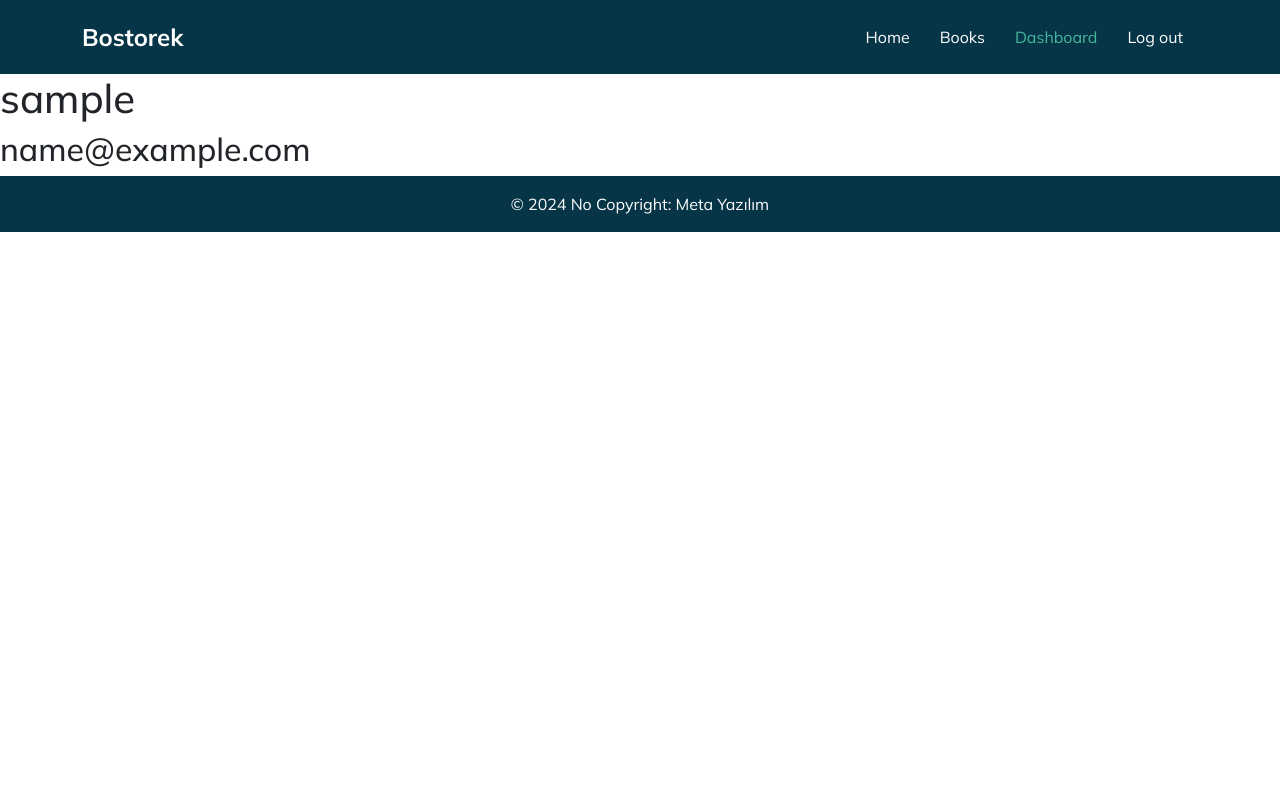
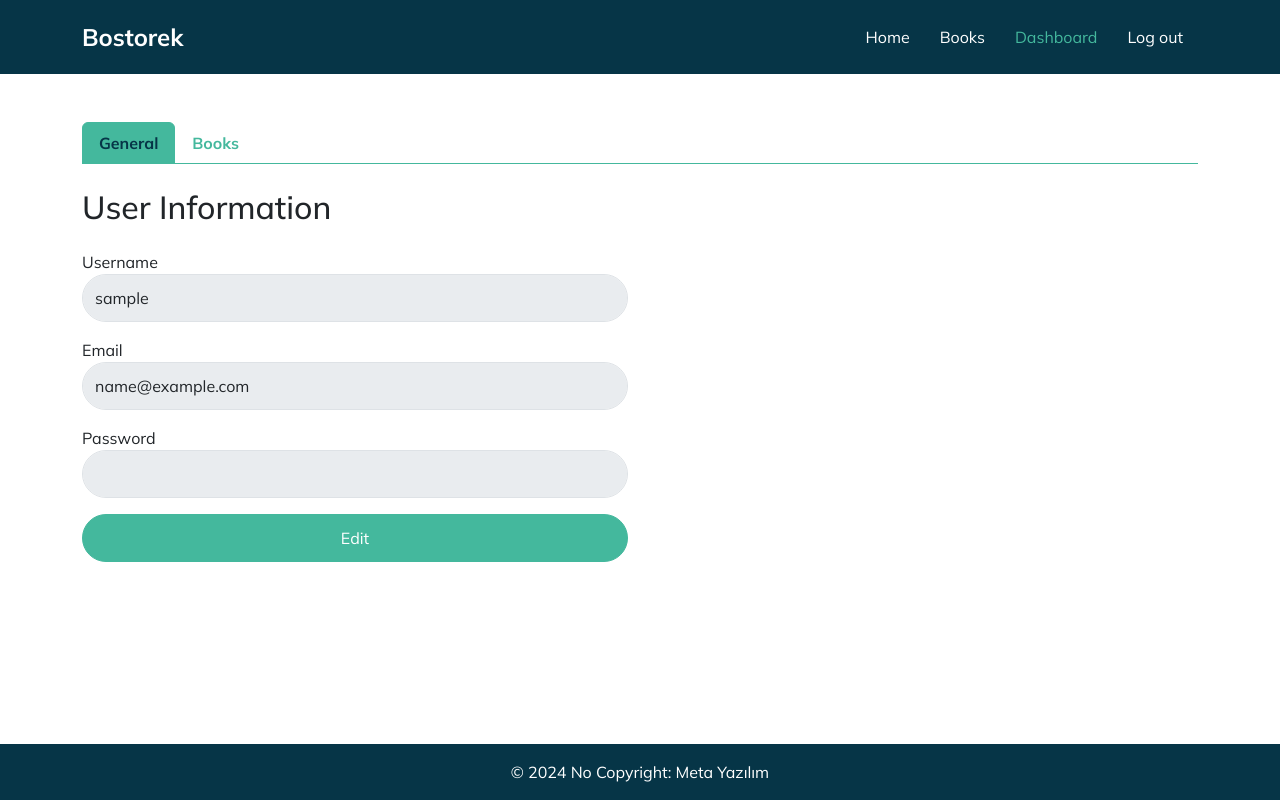
Before and after one commit to M-kemal/mevn-project, a Vue app in the folder frontend/: page /dashboard in a window 1280 px wide. Built offline with nearby package versions, Linux system fonts and the light colour scheme; no server answers; sample sign-in values are in the browser's storage.

Commit message:
dashboard edit-save

```diff
--- a/frontend/src/assets/styles.css
+++ b/frontend/src/assets/styles.css
@@ -36,6 +36,7 @@ a {
   height: 48px;
   background-color: #44b89d !important;
   border: 1px solid #44b89d !important;
+  min-width: 175px;
 }
 
 .btn-primary:hover {
--- a/frontend/src/views/DashboardView.vue
+++ b/frontend/src/views/DashboardView.vue
@@ -1,19 +1,176 @@
 <template>
-  <h1>{{ user.username }}</h1>
-  <h2>{{ user.email }}</h2>
+  <section style="min-height: calc(100vh - 130px)">
+    <div class="container py-5">
+      <ul class="nav nav-tabs" id="dashboardTab" role="tablist">
+        <li class="nav-item" role="presentation" @click="activeTab = 'general'">
+          <button
+            class="nav-link"
+            :class="{ active: activeTab === 'general' }"
+            id="general-tab"
+            data-bs-toggle="tab"
+            data-bs-target="#general-tab-pane"
+            type="button"
+            role="tab"
+            aria-controls="general-tab-pane"
+            aria-selected="true"
+          >
+            General
+          </button>
+        </li>
+        <li class="nav-item" role="presentation" @click="activeTab = 'books'">
+          <button
+            class="nav-link"
+            :class="{ active: activeTab === 'books' }"
+            id="books-tab"
+            data-bs-toggle="tab"
+            data-bs-target="#books-tab-pane"
+            type="button"
+            role="tab"
+            aria-controls="books-tab-pane"
+            aria-selected="false"
+          >
+            Books
+          </button>
+        </li>
+      </ul>
+      <div class="tab-content py-4" id="DashboardTabContent">
+        <div
+          class="tab-pane fade"
+          :class="{ 'active show': activeTab === 'general' }"
+          id="general-tab-pane"
+          role="tabpanel"
+          aria-labelledby="general-tab"
+          tabindex="0"
+        >
+          <div class="row">
+            <div class="col-lg-6">
+              <h2 class="mb-4">User Information</h2>
+              <form>
+                <div class="mb-3">
+                  <label for="username">Username</label>
+                  <input
+                    v-model="userInfo.username"
+                    :disabled="!editMode"
+                    type="text"
+                    name="username"
+                    id="username"
+                    class="form-control"
+                  />
+                </div>
+                <div class="mb-3">
+                  <label for="email">Email</label>
+                  <input
+                    v-model="userInfo.email"
+                    :disabled="!editMode"
+                    type="text"
+                    name="email"
+                    id="email"
+                    class="form-control"
+                  />
+                </div>
+                <div class="mb-3">
+                  <label for="password">Password</label>
+                  <input
+                    v-model="userInfo.password"
+                    :disabled="!editMode"
+                    type="text"
+                    name="password"
+                    id="password"
+                    class="form-control"
+                  />
+                </div>
+                <div class="d-flex align-items-center">
+                  <button
+                    @click="!editMode ? toggleEditMode() : saveUserInfo()"
+                    class="btn btn-primary w-100"
+                    type="button"
+                  >
+                    {{ editMode ? 'Save' : 'Edit' }}
+                  </button>
+                  <button
+                    v-if="editMode"
+                    @click="cancelEditMode"
+                    style="background-color: #ecc73c !important; border-color: #ecc73c !important"
+                    class="btn btn-primary w-100 ms-3"
+                    type="button"
+                  >
+                    Cancel
+                  </button>
+                </div>
+              </form>
+            </div>
+            <div class="col-lg-6"></div>
+          </div>
+        </div>
+        <div
+          class="tab-pane fade"
+          :class="{ 'active show': activeTab === 'books' }"
+          id="books-tab-pane"
+          role="tabpanel"
+          aria-labelledby="books-tab"
+          tabindex="0"
+        >
+          {{ user }}
+        </div>
+      </div>
+    </div>
+  </section>
 </template>
 
 <script>
-import { defineComponent } from 'vue';
+import { defineComponent, onMounted, reactive, ref } from 'vue';
 import { useAuthStore } from '@/stores/authStore';
 export default defineComponent({
   name: 'DashboardView',
   setup() {
     const { user } = useAuthStore();
 
-    return { user };
+    const activeTab = ref('general');
+
+    const editMode = ref(false);
+
+    const userInfo = reactive({
+      username: '',
+      email: '',
+      password: ''
+    });
+
+    onMounted(() => {
+      userInfo.username = user.username;
+      userInfo.email = user.email;
+    });
+
+    const toggleEditMode = () => {
+      editMode.value = !editMode.value;
+    };
+    const saveUserInfo = () => {
+      console.log('Save user info feild.');
+    };
+    const cancelEditMode = () => {
+      editMode.value = false;
+      userInfo.username = user.username;
+      userInfo.email = user.email;
+      userInfo.password = '';
+    };
+
+    return { user, activeTab, userInfo, editMode, toggleEditMode, saveUserInfo, cancelEditMode };
   }
 });
 </script>
 
-<style lang="scss" scoped></style>
+<style scoped>
+.nav-link {
+  color: var(--secondary-color);
+  font-weight: bold;
+}
+
+.nav-tabs {
+  border-color: var(--secondary-color);
+}
+
+.nav-link.active {
+  color: var(--primary-color);
+  background-color: var(--secondary-color);
+  border-color: var(--secondary-color);
+}
+</style>
```
